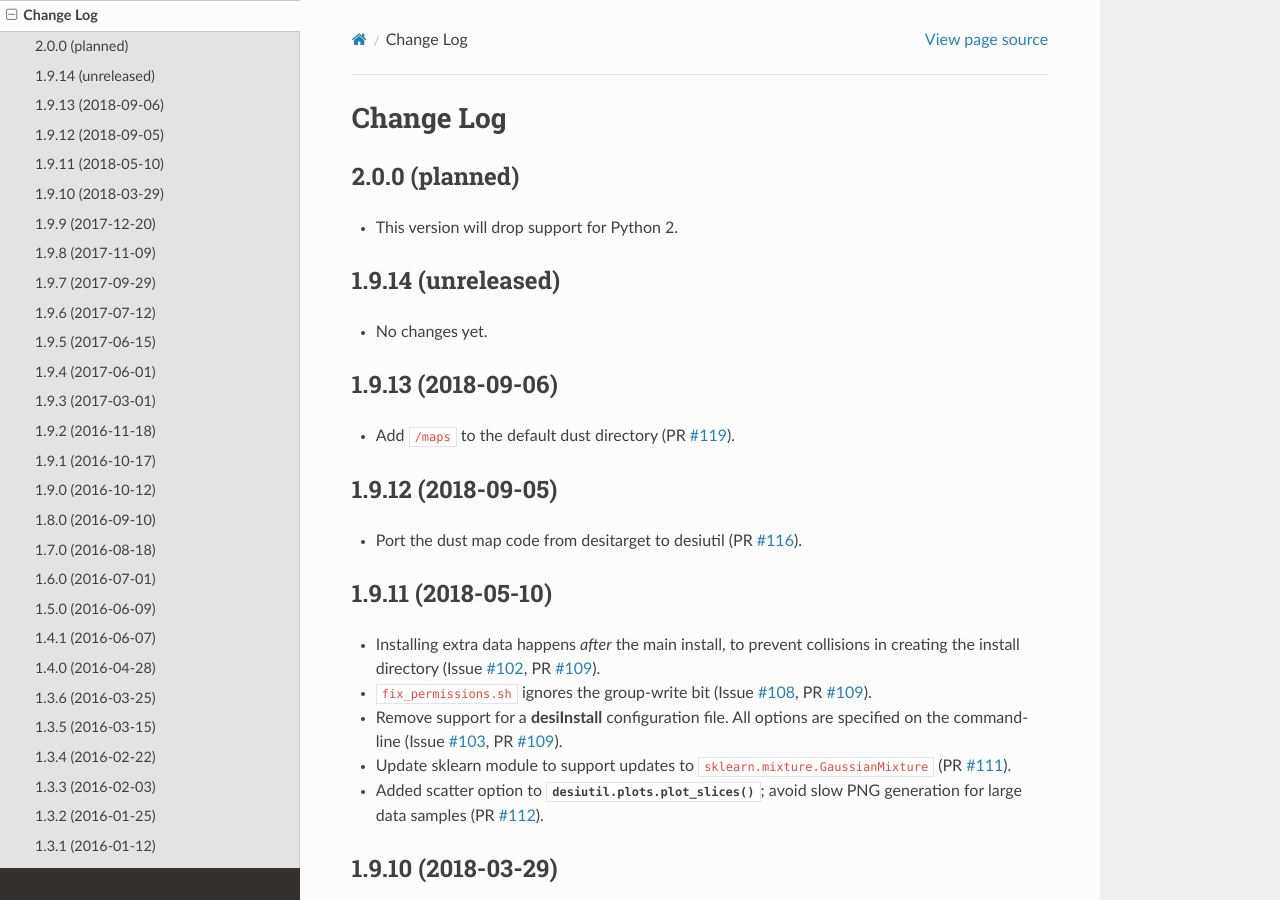
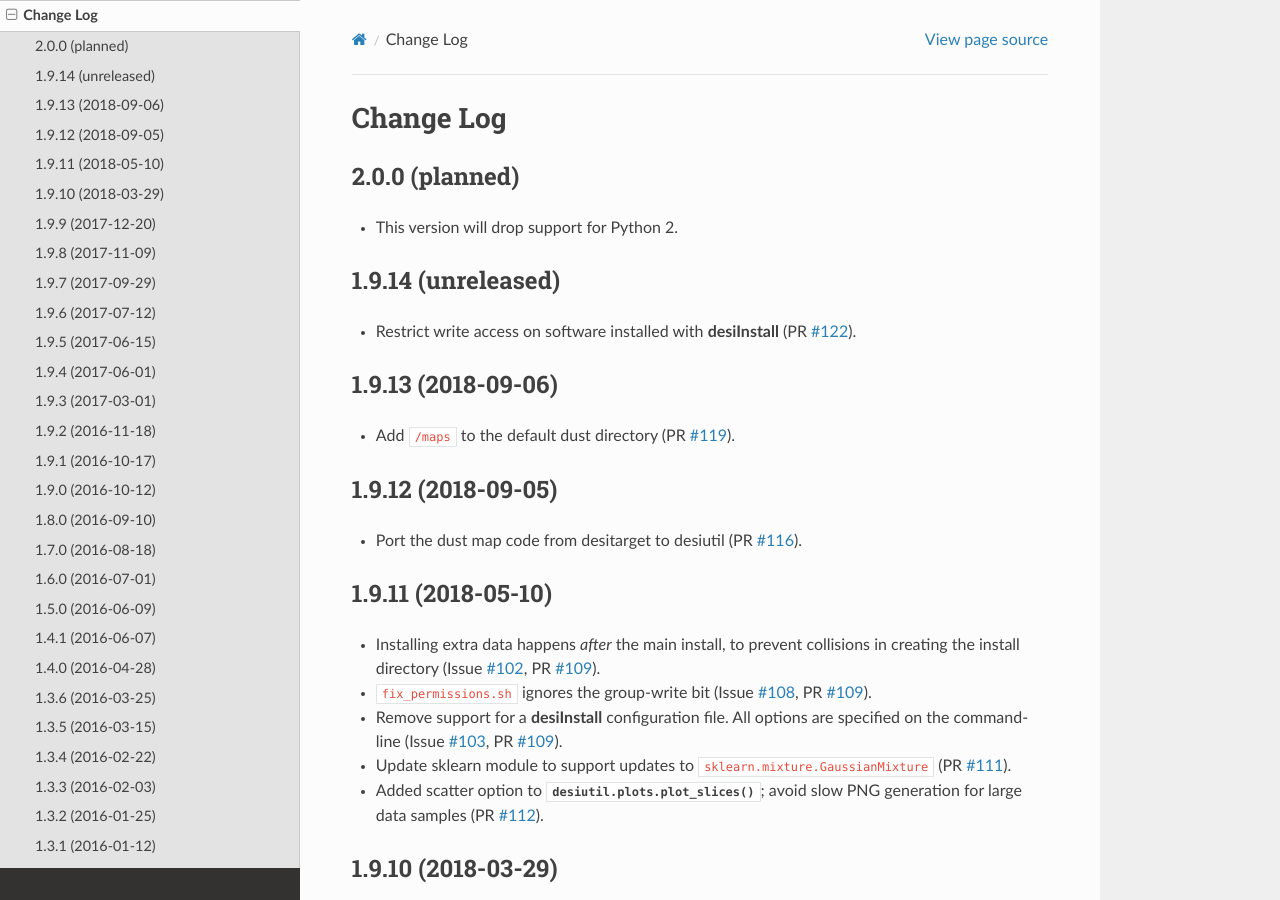
Before and after one commit to desihub/desiutil, a Sphinx documentation site: the page built from doc/changes.rst, in a window 1280 px wide and 900 px high. Built offline with Sphinx 7.4.7 and the Read the Docs theme 2.0.0, drawn with Linux system fonts in a browser that asks for light colours.

```diff
--- a/doc/changes.rst
+++ b/doc/changes.rst
@@ -10,7 +10,9 @@
 1.9.14 (unreleased)
 -------------------
 
-* No changes yet.
+* Restrict write access on software installed with :command:`desiInstall` (PR `#122`_).
+
+.. _`#122`: https://github.com/desihub/desiutil/pull/122
 
 1.9.13 (2018-09-06)
 -------------------
```
Also changed, not shown: 1 other file.
